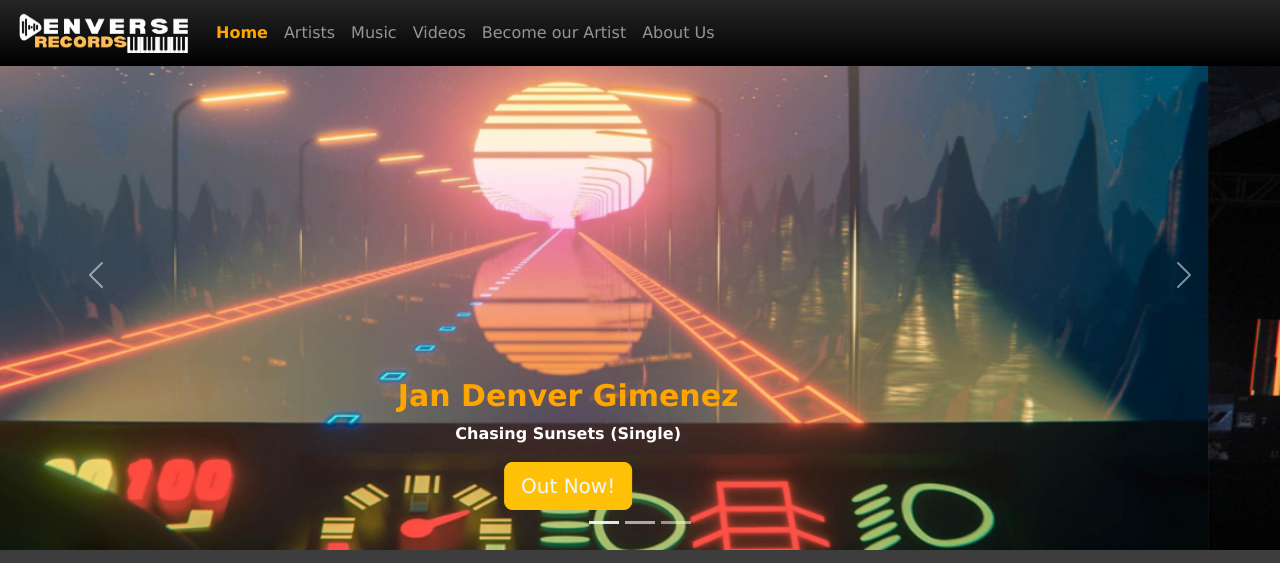
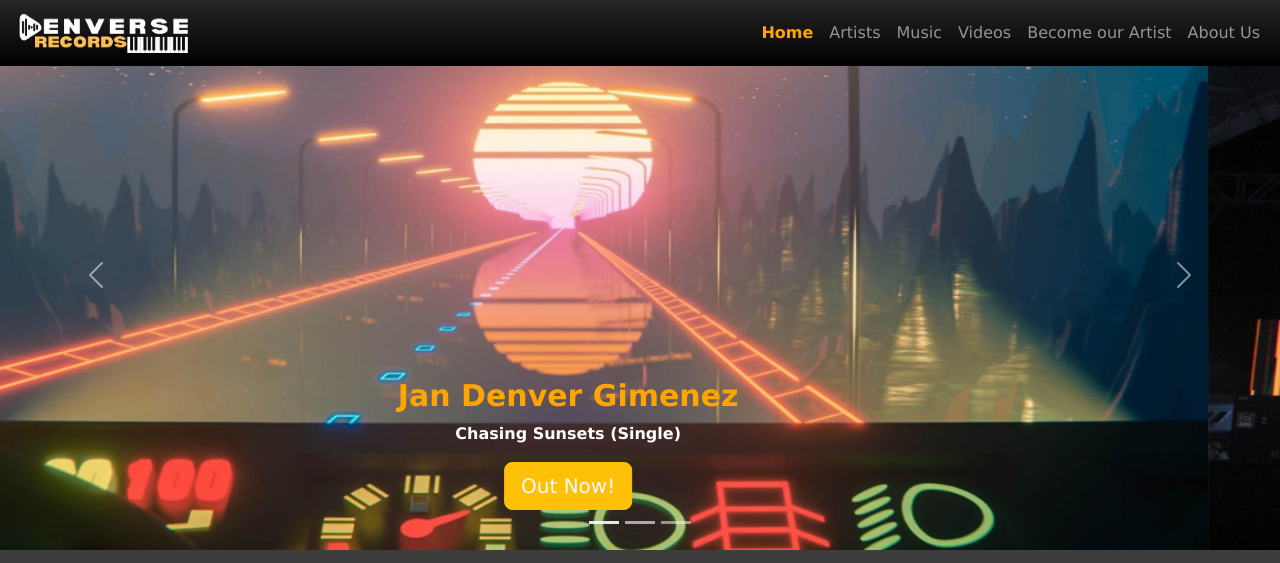
Before and after one commit to iamjd98/First-Mini-Project--Kodego-, a plain HTML site: page index.html in a window 1280 px wide. Shown: the top 563 px of the page. Drawn offline with nearby package versions, Linux system fonts and the light colour scheme.

Commit message:
modified:   index.html

```diff
--- a/index.html
+++ b/index.html
@@ -34,7 +34,7 @@
 
 
       <div class="collapse navbar-collapse " id="mynavbar">
-        <ul class="navbar-nav mss-auto">
+        <ul class="navbar-nav ms-auto">
           <li class="nav-item">
             <a class="nav-link" href="index.html" style="color: orange;"><b>Home</b></a>
           </li>
```
